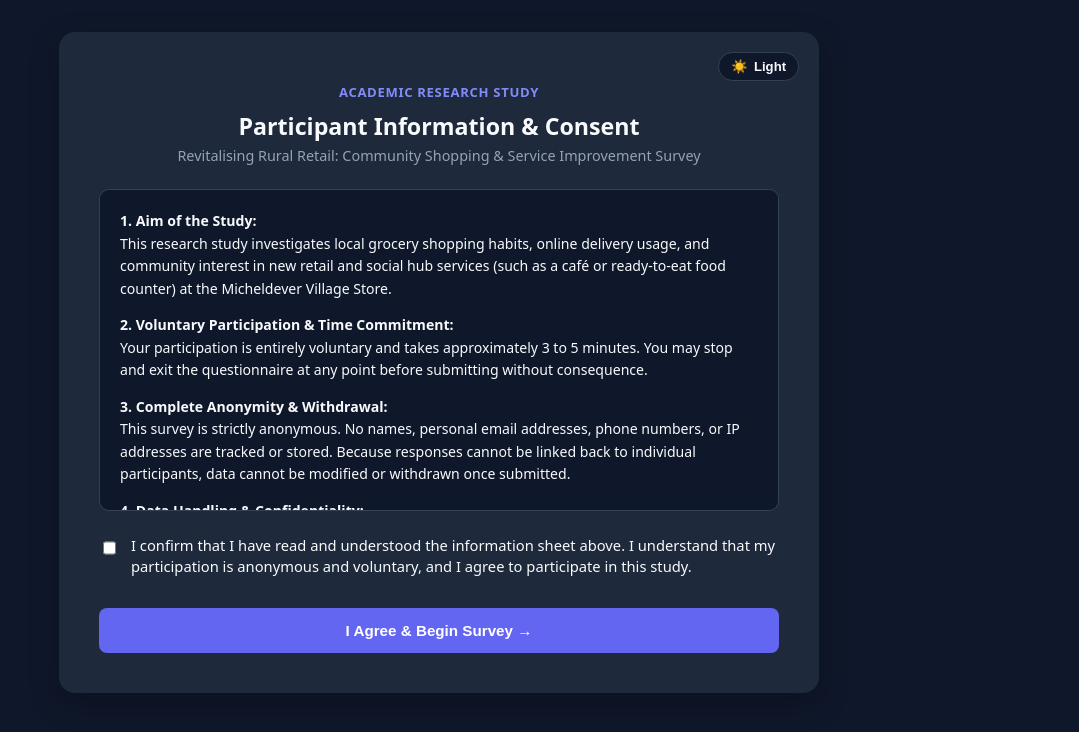
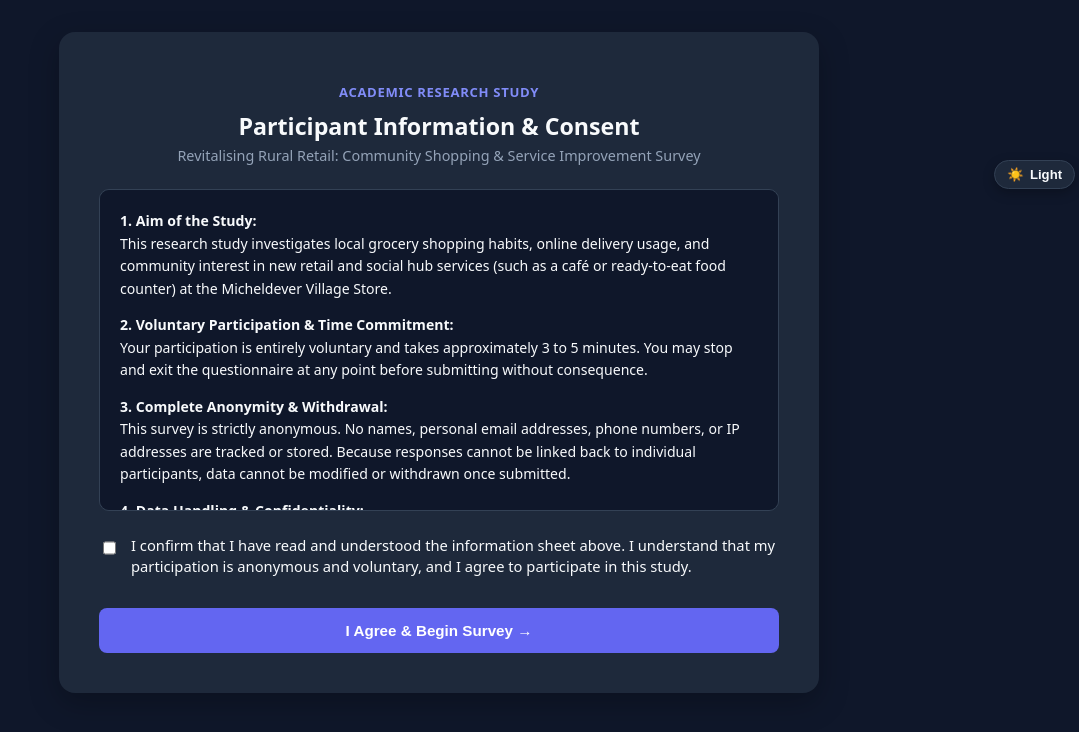
Before and after one commit to ParthoRoy20/Community-survey, a plain HTML site: page index.html in a window 1280 px wide. Shown: the whole page, without its empty margins (201-1280 px from the left). Drawn offline with nearby package versions, Linux system fonts and the light colour scheme.

Commit message:
Update index.html

```diff
--- a/index.html
+++ b/index.html
@@ -63,23 +63,29 @@
 
     /* Theme Switcher Button */
     .theme-toggle-btn {
-      position: absolute;
-      top: 1.25rem;
-      right: 1.25rem;
-      background: var(--box-bg);
+      z-index: 999;
+      position: fixed;
+      top: 10rem;
+      right: 0.25rem;
+      background: var(--card);
       border: 1px solid var(--border);
       color: var(--text);
       padding: 6px 12px;
-      border-radius: 20px;
+      border-radius: 999px;
       cursor: pointer;
       font-size: 0.82rem;
       font-weight: 600;
       display: flex;
       align-items: center;
       gap: 0.4rem;
-      width: auto;
-      flex: none;
+      box-shadow: 0 4px 12px rgba(0, 0, 0, 0.25);
+      backdrop-filter: blur(8px);
+      transition: background 0.2s ease, transform 0.15s ease;
     }
+
+    .theme-toggle-btn:hover {
+  transform: translateY(-1px);
+}
 
     /* Progress Tracker */
     .progress-box {
@@ -255,12 +261,13 @@
 </head>
 <body>
 
-  <div class="container">
-
-    <!-- Light / Dark Theme Button -->
+  <!-- Light / Dark Theme Button -->
     <button type="button" class="theme-toggle-btn" onclick="toggleTheme()">
       <span id="themeIcon">☀️</span> <span id="themeText">Light</span>
     </button>
+
+  <div class="container">
+
 
     <!-- Live Progress Bar -->
     <div class="progress-box" id="mainProgressBox">
```
